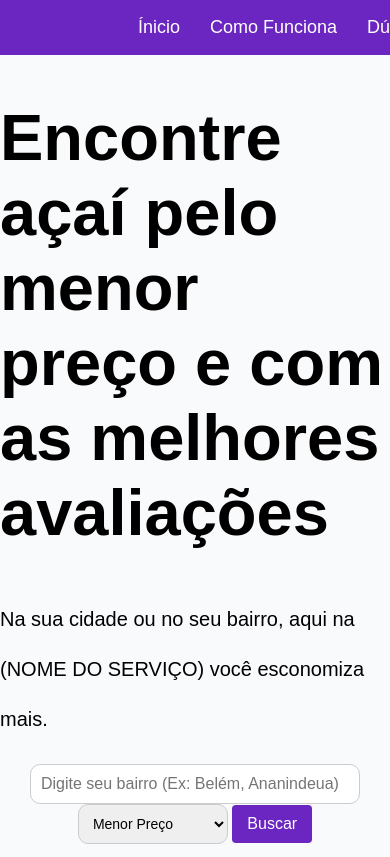
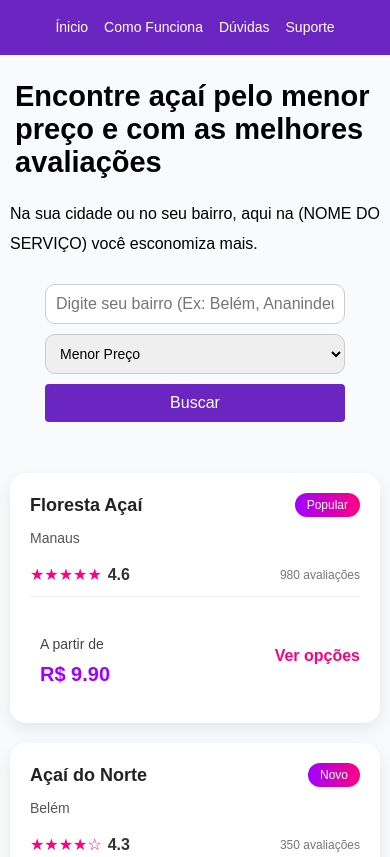
Before and after one commit to gabssofc/project-acai, a plain HTML site: page home.html in a window 390 px wide. Shown: the top 857 px of the page. Drawn offline with Linux system fonts and the light colour scheme.

Commit message:
Mobile
Adaptação para mobile

```diff
--- a/assents/style.css
+++ b/assents/style.css
@@ -192,3 +192,51 @@ footer {
 .link-opcoes:hover {
   text-decoration: underline;
 }
+
+@media (max-width: 750px) {
+  h1 {
+    font-size: 29px;
+    margin-top: 80px;
+    text-align: left;
+    margin-left: 15px;
+  }
+  p {
+    font-size: 16px;
+    text-align: center;
+    line-height: 30px;
+    text-align: left;
+    margin-left: 10px;
+}
+  header {
+    width: 100%;
+  }
+
+  nav {
+    flex-wrap: wrap;
+  }
+  nav a {
+    font-size: 14px;
+    margin: 0 8px;
+  }
+  .search {
+    flex-direction: column;
+    align-items: center;
+  }
+
+  .search input,
+  .search select,
+  .search button {
+    width: 90%;
+    max-width: 300px;
+    margin: 5px 0;
+  }
+
+  .cards-container {
+    grid-template-columns: 1fr;
+    margin: 10px;
+  }
+  footer {
+    font-size: 14px;
+    padding: 8px;
+    position: relative;
+  }
```
